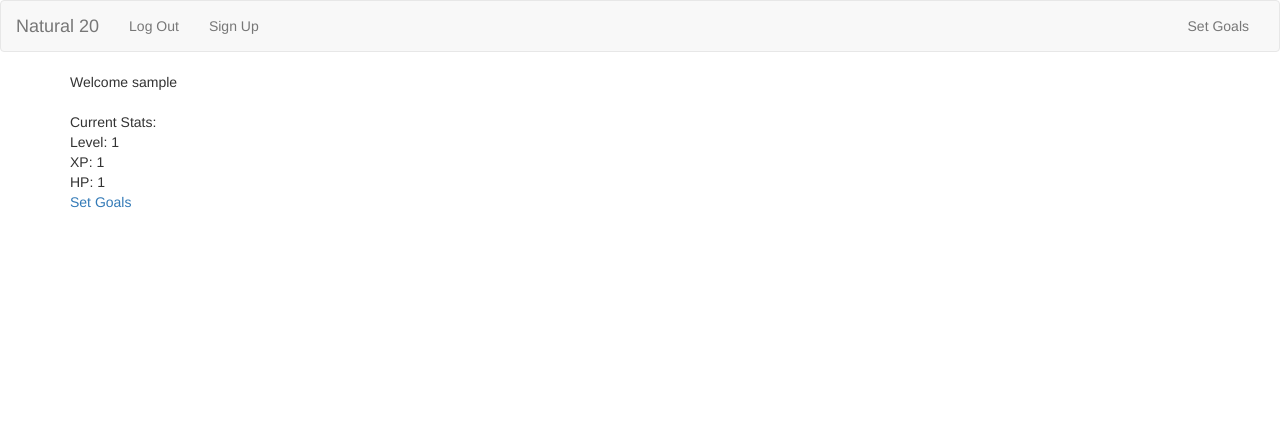
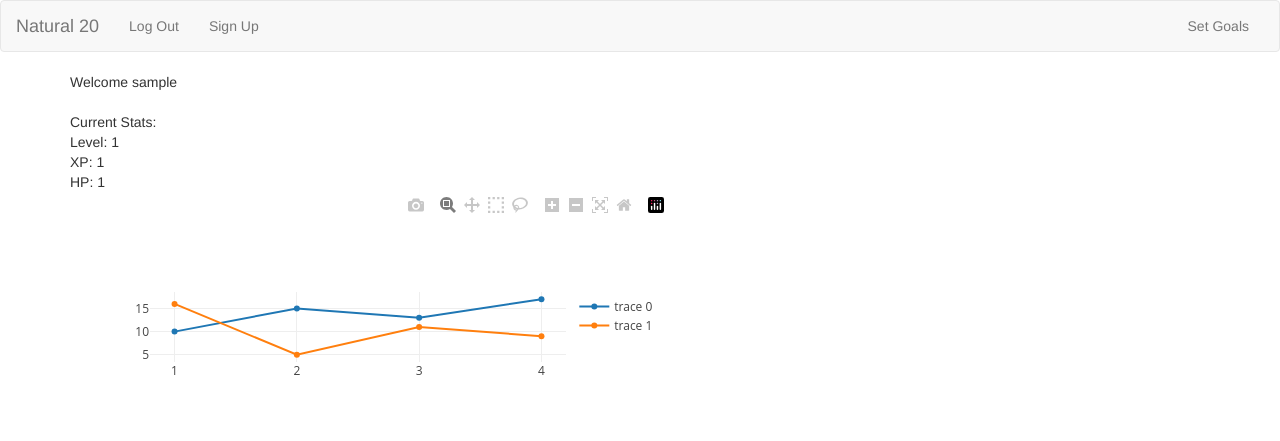
Before and after one commit to srhjne/Natural20, a Flask app: a page that uses templates/user_page.html in a window 1280 px wide. Shown: the top 441 px of the page. Run offline with Flask 2, Linux system fonts and the light colour scheme; the visitor is signed in with stand-in values (Sample User, id 1); tables that the repository leaves empty hold one stand-in row (values such as "Sample post"); some libraries are stand-ins or nearby versions.

Commit message:
add plotly not right data yet though

```diff
--- a/server.py
+++ b/server.py
@@ -31,6 +31,13 @@
                            scope=scope,
                            redirect_uri='http://localhost:5000/auth_return/')
 
+@app.route('/')
+def landing_page():
+	if session.get("user_id"):
+		user = User.query.get(session["user_id"])
+		return redirect("/user/%s"%user.username)
+	else:
+		return redirect("/login")
 
 @app.route('/user/<username>')
 def profile_page(username):
--- /dev/null
+++ b/static/homepage_plots.js
@@ -0,0 +1,21 @@
+"use strict";
+
+console.log("Hello World");
+
+
+
+var trace1 = {
+  x: [1, 2, 3, 4],
+  y: [10, 15, 13, 17],
+  type: 'scatter'
+};
+
+var trace2 = {
+  x: [1, 2, 3, 4],
+  y: [16, 5, 11, 9],
+  type: 'scatter'
+};
+
+var data = [trace1, trace2];
+
+Plotly.newPlot('graph-div', data);
--- a/templates/user_page.html
+++ b/templates/user_page.html
@@ -7,7 +7,7 @@
 {%for date, value, ratio, goal in goalstatus %}
 Your current quest is to complete {{goal.value}} {{goal.goal_type}} by {{goal.valid_to}} <br>
 You are currently at {{value}} {{goal.goal_type}} as of {{date}}
- <div class="progress">
+ <div class="progress" id={{goal.goal_id}}>
   <div class="progress-bar" role="progressbar" aria-valuenow={{value}}
   aria-valuemin="0" aria-valuemax={{goal.value}} style="width:{{ratio}}%">
     <span class="sr-only">{{ratio}}% complete</span>
@@ -25,6 +25,9 @@
 XP: {{xp}} <br>
 HP: {{hp}} <br>
 </div>
-<a href="/set_goal"> Set Goals </a>
+<div id="graph-div" style="width:600px;height:250px;">
 </div>
+</div>
+<script src="https://cdn.plot.ly/plotly-latest.min.js"></script>
+<script src="/static/homepage_plots.js"></script>
 {%endblock%}
```
